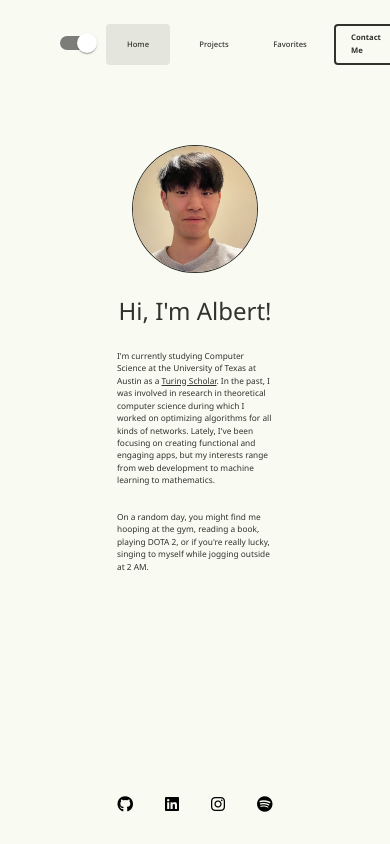
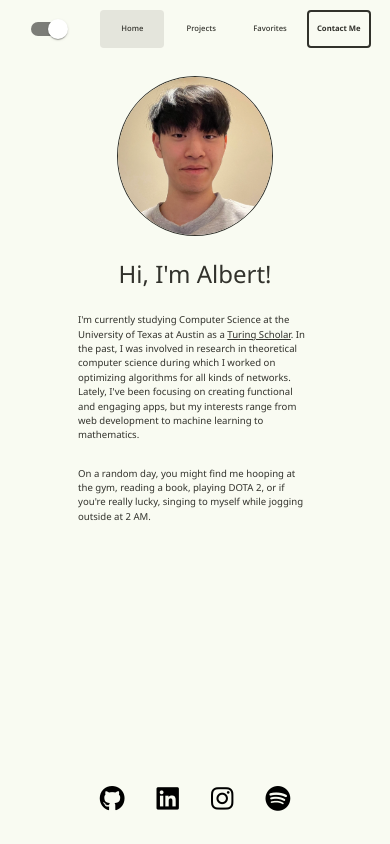
Before and after one commit to beastgwert/ajiang, a React (Vite) app: page / in a window 390 px wide. Built offline with nearby package versions, Linux system fonts and the light colour scheme.

Commit message:
Fix mobile view

```diff
--- a/src/components/ContactMe.jsx
+++ b/src/components/ContactMe.jsx
@@ -2,6 +2,6 @@ import { Button, Link } from "@mui/material"
 
 export default function ContactMe(){
     return (
-        <Button component={Link} href="mailto:ajiang6002@gmail.com" color="secondary" variant='outlined' sx={{fontWeight: 'bold', border: 2, fontSize: '1.2rem'}}>Contact Me</Button>
+        <Button component={Link} href="mailto:ajiang6002@gmail.com" color="secondary" variant='outlined' sx={{fontWeight: 'bold', border: 2, fontSize: '1.2rem', padding: "0.5rem"}}>Contact Me</Button>
     )
 }
--- a/src/components/Footer.jsx
+++ b/src/components/Footer.jsx
@@ -5,19 +5,19 @@ export default function Footer({mode}){
         <Box className='footer' sx={{width: '100%', display: 'flex', justifyContent: 'center', pb: 4, pt: 2, gap: 4}}>
             <div style={{position: "relative"}}>
                 <a href="https://github.com/beastgwert"></a>
-                <Box className="footer-icon github fa-brands fa-github" sx={{color: mode == 'light' ? 'black' : 'white'}}></Box>
+                <Box className="footer-icon github fa-brands fa-github" sx={{color: mode == 'light' ? 'black' : 'white', fontSize: {xs: '4rem', md: '3rem'}}}></Box>
             </div>
             <div style={{position: "relative"}}>
                 <a href="https://www.linkedin.com/in/ajiang19/"></a>
-                <Box className="footer-icon linkedin fa-brands fa-linkedin" style={{color: mode == 'light' ? 'black' : 'white'}}></Box>
+                <Box className="footer-icon linkedin fa-brands fa-linkedin" sx={{color: mode == 'light' ? 'black' : 'white', fontSize: {xs: '4rem', md: '3rem'}}}></Box>
             </div>
             <div style={{position: "relative"}}>
                 <a href="https://www.instagram.com/albert._.jiang/"></a>
-                <Box className="footer-icon instagram fa-brands fa-instagram" style={{color: mode == 'light' ? 'black' : 'white'}}></Box>
+                <Box className="footer-icon instagram fa-brands fa-instagram" sx={{color: mode == 'light' ? 'black' : 'white', fontSize: {xs: '4rem', md: '3rem'}}}></Box>
             </div>
             <div style={{position: "relative"}}>
                 <a href="https://open.spotify.com/user/12167111574"></a>
-                <Box className="footer-icon email fa-brands fa-spotify" style={{color: mode == 'light' ? 'black' : 'white'}}></Box>
+                <Box className="footer-icon email fa-brands fa-spotify" sx={{color: mode == 'light' ? 'black' : 'white', fontSize: {xs: '4rem', md: '3rem'}}}></Box>
             </div>
         </Box>
     )
--- a/src/components/Header.jsx
+++ b/src/components/Header.jsx
@@ -4,14 +4,14 @@ import ContactMe from "./ContactMe";
 
 export default function Header({toggleDark, curPage, changePage}){
     return (
-        <AppBar position='none' elevation={0} sx={{pt: 3, pl: 6, pr: 6, display: 'flex', flexDirection: 'row', justifyContent: 'space-between'}}>
+        <AppBar position='none' elevation={0} sx={{pt: "1.5rem", pl: "3rem", pr: "3rem", display: 'flex', flexDirection: 'row', justifyContent: 'space-between'}}>
           <Switch defaultChecked color='primary.main' onClick={toggleDark}>
 
           </Switch>
-          <Box sx={{display: 'flex', flexDirection: 'row', justifyContent: 'end', gap: 1.5}}>
-            <Button component={Link} to="/" onClick={() => changePage('')} color="secondary" sx={{fontSize: '1.2rem', bgcolor: curPage == '' ? 'primary.hover' : null}}>Home</Button>
-            <Button component={Link} to="/projects" onClick={() => changePage('projects')} color="secondary" sx={{fontSize: '1.2rem', bgcolor: curPage == 'projects' ? 'primary.hover' : null}}>Projects</Button>
-            <Button component={Link} to="/favorites" onClick={() => changePage('favorites')} color="secondary" sx={{fontSize: '1.2rem', bgcolor: curPage == 'favorites' ? 'primary.hover' : null}}>Favorites</Button>
+          <Box sx={{display: 'flex', flexDirection: 'row', justifyContent: 'end', gap: "0.75rem"}}>
+            <Button component={Link} to="/" onClick={() => changePage('')} color="secondary" sx={{fontSize: '1.2rem', padding: "0.5rem", bgcolor: curPage == '' ? 'primary.hover' : null}}>Home</Button>
+            <Button component={Link} to="/projects" onClick={() => changePage('projects')} color="secondary" sx={{fontSize: '1.2rem', padding: "0.5rem", bgcolor: curPage == 'projects' ? 'primary.hover' : null}}>Projects</Button>
+            <Button component={Link} to="/favorites" onClick={() => changePage('favorites')} color="secondary" sx={{fontSize: '1.2rem', padding: "0.5rem", bgcolor: curPage == 'favorites' ? 'primary.hover' : null}}>Favorites</Button>
             <ContactMe/>
           </Box>
         </AppBar>
--- a/src/components/Home.jsx
+++ b/src/components/Home.jsx
@@ -3,13 +3,13 @@ import { Box, Fade, Link, Typography } from "@mui/material"
 export default function Home(){
     return (
         <Fade in={true} timeout={1000}>
-            <Box className="home-content" sx={{flex: 1, display: 'flex', flexDirection: 'column', alignItems: 'center', gap: 3, pt: 10}}>
+            <Box className="home-content" sx={{flex: 1, display: 'flex', flexDirection: 'column', alignItems: 'center', gap: 3, pt: "4.5em"}}>
               <Box component="img" sx={{
                   borderRadius: '50%',
                   border: 1,
                   borderColor: 'secondary.main',
-                  maxHeight: '20rem',
-                  maxWidth: '20rem',
+                  maxHeight: {xs: '25rem', md: '20rem'},
+                  maxWidth: {xs: '25rem', md: '20rem'},
                 }}
                 alt="Beautiful picture of Albert"
                 src="/pfp.webp"
@@ -17,11 +17,11 @@ export default function Home(){
               <Typography variant='h2' sx={{fontWeight: '400'}}>
                 Hi, I'm Albert!
               </Typography>
-              <Typography variant='h5' sx={{width: '40%', fontSize: "1.3rem", lineHeight: 1.5}}>
+              <Typography variant='h5' sx={{width: {xs: '60%', md: '40%'}, fontSize: {xs: "1.5rem", md: "1.3rem"}, lineHeight: 1.5}}>
               I'm currently studying Computer Science at the University of Texas at Austin as a <Link href="https://www.cs.utexas.edu/turing-scholars" sx={{color: "secondary.main", textDecoration: "underline"}}>Turing Scholar</Link>
               . In the past, I was involved in research in theoretical computer science during which I worked on optimizing algorithms for all kinds of networks. Lately, I've been focusing on creating functional and engaging apps, but my interests range from web development to machine learning to mathematics.
               </Typography>
-              <Typography variant='h5' sx={{width: '40%', fontSize: "1.3rem", lineHeight: 1.5}}>
+              <Typography variant='h5' sx={{width: {xs: '60%', md: '40%'}, fontSize: {xs: "1.5rem", md: "1.3rem"}, lineHeight: 1.5}}>
               On a random day, you might find me hooping at the gym, reading a book, playing DOTA 2, or if you're really lucky, singing to myself while jogging outside at 2 AM.
               </Typography>
 
```
